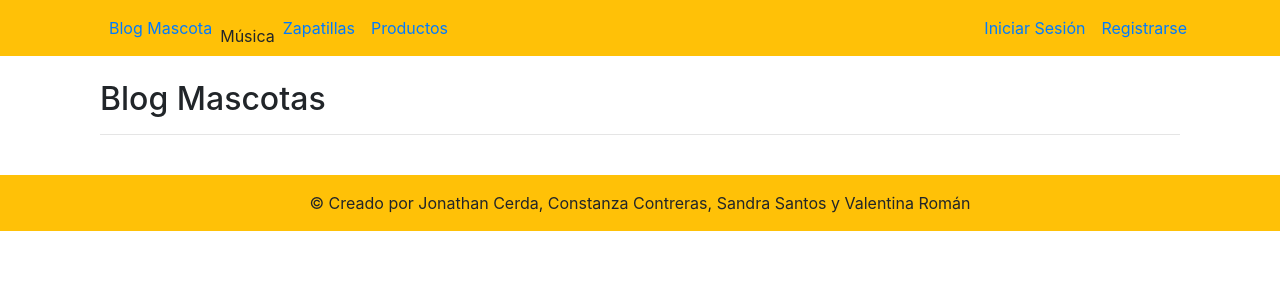
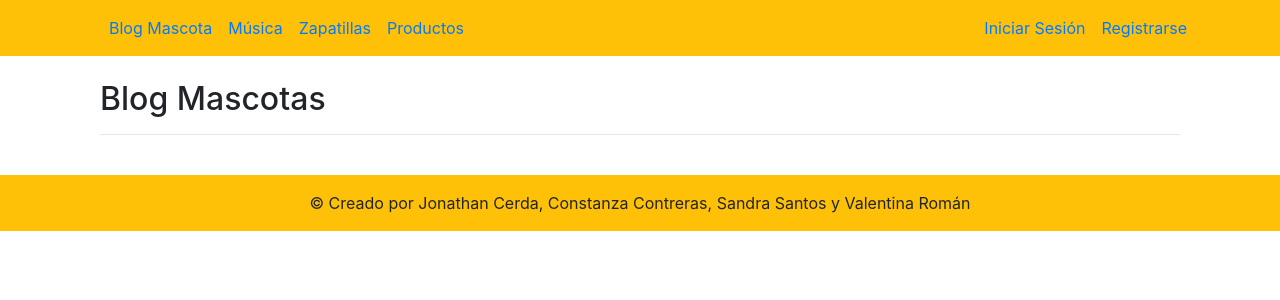
Before and after one commit to jonathancerda123/pruBackEndev3, a Django app: page /blog/ in a window 1280 px wide. Shown: the top 300 px of the page. Run offline with Django 5.2, Linux system fonts and the light colour scheme; data that the repository does not hold is empty; some libraries are stand-ins or nearby versions.

Commit message:
navbar musica modificado

```diff
--- a/templates/base.html
+++ b/templates/base.html
@@ -23,7 +23,7 @@
                         <a class="nav-link" href="{% url 'blogMascota:listaMascota' %}">Blog Mascota</a>
                     </li>
                     <li class="nav-item">
-                        <a class="nav-link" href="{% url 'musica:lista_musica' %}"></a>Música</a>
+                        <a class="nav-link" href="{% url 'musica:lista_musica' %}">Música</a>
                     </li>
                     <li class="nav-item">
                         <a class="nav-link" href="{% url 'zapatillas:lista_zapatillas' %}">Zapatillas</a>
```
